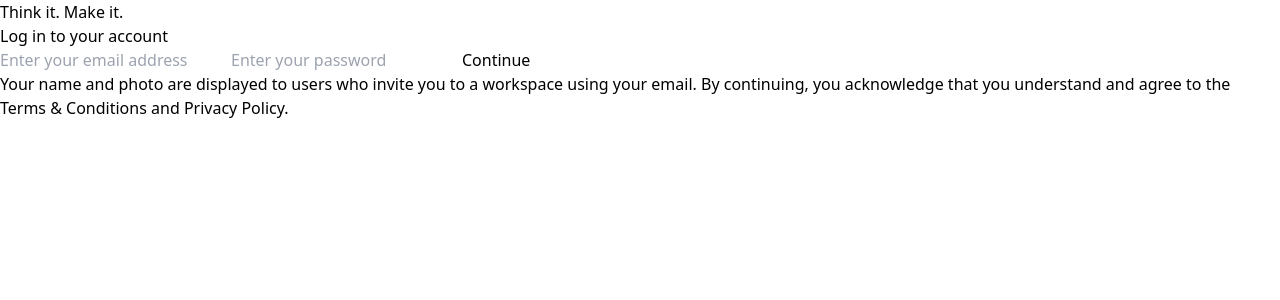
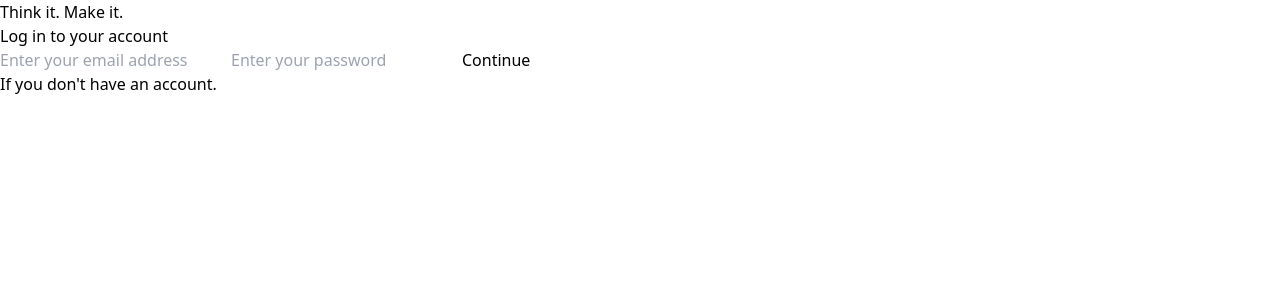
Before and after one commit to tugcan-kartal/dailyorganizer-client, a Next.js app: page /user/signin in a window 1280 px wide. Shown: the top 300 px of the page. Built offline with nearby package versions, Linux system fonts and the light colour scheme.

Commit message:
updated routings for auth and nextconfig

```diff
--- a/next.config.ts
+++ b/next.config.ts
@@ -7,6 +7,15 @@ const nextConfig: NextConfig = {
       'tasksdailyorganizer.s3.eu-north-1.amazonaws.com' // Eğer bölge farklıysa bu da eklenebilir
     ],
   },
+  async redirects(){
+    return [
+      {
+        source: '/',
+        destination: '/user/signup',
+        permanent: true,
+      }
+    ]
+  },
 };
 
 export default nextConfig;
--- a/src/app/user/signin/page.tsx
+++ b/src/app/user/signin/page.tsx
@@ -1,8 +1,12 @@
 "use client";
 
+import Link from "next/link";
+import { useRouter } from "next/navigation";
 import React, { ChangeEvent, FormEvent, useState } from "react";
 
 const Signin: React.FC = () => {
+  const router=useRouter();
+
   const [userData, setUserData] = useState({
     email: "",
     password: "",
@@ -43,6 +47,9 @@ const Signin: React.FC = () => {
 
         localStorage.setItem("token", data.token);
         setSuccess("Login successfully");
+        setTimeout(()=>{
+          router.push("/tasks")
+        },2000);
       }
     } catch (error) {
       console.error(error);
@@ -102,19 +109,9 @@ const Signin: React.FC = () => {
           </button>
         </form>
 
-        <p className="text-xs text-gray-400 text-center mt-4">
-          Your name and photo are displayed to users who invite you to a
-          workspace using your email. By continuing, you acknowledge that you
-          understand and agree to the{" "}
-          <a href="#" className="text-blue-500">
-            Terms & Conditions
-          </a>{" "}
-          and{" "}
-          <a href="#" className="text-blue-500">
-            Privacy Policy
-          </a>
-          .
-        </p>
+        <Link href={"/user/signup"} className="text-xs text-blue-700 mt-4 underline">
+          If you don't have an account.
+        </Link>
       </div>
     </div>
   );
```
Also changed, not shown: src/app/user/signup/page.tsx (+10 -13 lines).
